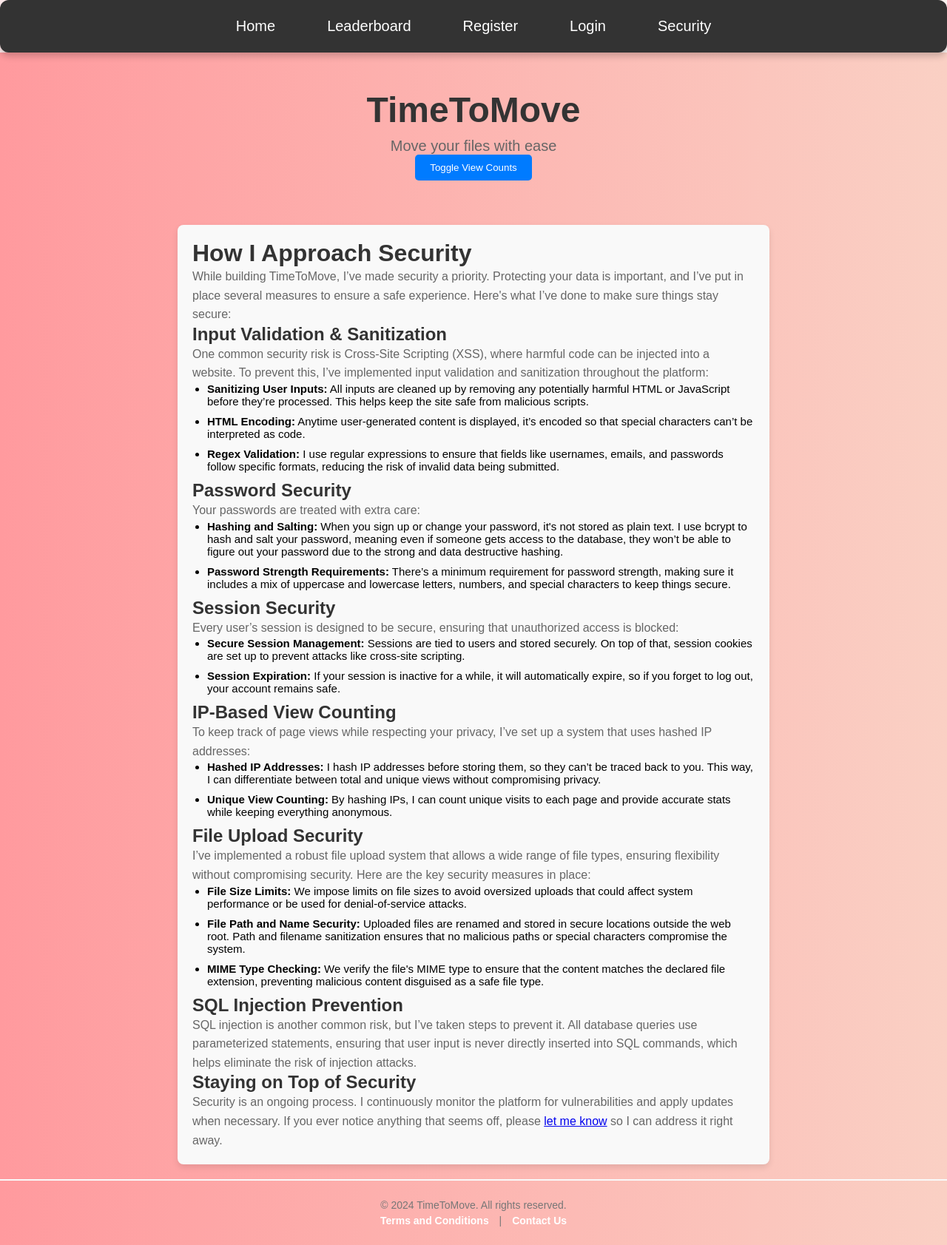
After one commit to FelixCenusa/PiPullV3, a Node server app: template views/TimeToMove/security.ejs in a window 1280 px wide. The commit adds this page. Shown: the whole page at 74% size. Run offline with Node 20, Linux system fonts and the light colour scheme; the template is opened without the code that fills it, so the values that code supplies are empty.

```diff
--- a/package.json
+++ b/package.json
@@ -14,7 +14,9 @@
     "archiver": "^7.0.1",
     "bcrypt": "^5.1.1",
     "canvas": "^2.11.2",
+    "cookie-parser": "^1.4.6",
     "crypto": "^1.0.1",
+    "csurf": "^1.10.0",
     "dotenv": "^16.4.5",
     "ejs": "^3.1.10",
     "express": "^5.0.0",
--- a/views/TimeToMove/boxContents.ejs
+++ b/views/TimeToMove/boxContents.ejs
@@ -9,7 +9,7 @@
 <% } %>
 
 <!-- if the box object is not null, display the box contents -->
-<% if (box) { %>
+<% if ( typeof box !== 'undefined' && box !== null) { %>
     <%= console.log("box") %>
     <%= console.log(box) %>
     <%= console.log("box.TitleChosen") %>
--- a/views/TimeToMove/fakeVerify.ejs
+++ b/views/TimeToMove/fakeVerify.ejs
@@ -4,11 +4,11 @@
 
 <p>Please enter the verification FAAAKKKEEtoken you received via email to complete your registration.</p>
 
-<form action="/fakeVerify" method="POST">
+<!-- <form action="/fakeVerify" method="POST">
     <label for="token">Enter Verification Token:</label>
     <input type="text" id="token" name="token" required>
 
     <button type="submit">Verify</button>
-</form>
+</form> -->
 
 <%- include('./../partials/footer.ejs') %>
--- a/views/TimeToMove/index.ejs
+++ b/views/TimeToMove/index.ejs
@@ -27,8 +27,9 @@
 <section id="about">
     <div class="container">
         <h2>About TimeToMove</h2>
+        <!-- -->
         <p>TimeToMove is a web application designed to simplify file storage and sharing. Developed by <strong>Felix Cenusa</strong>, it aims to provide users with an intuitive platform to manage and share their files.</p>
-        <p>Check out our project on <a href="https://github.com/FelixCenusa" target="_blank">GitHub</a>.</p>
+        <p>Check out our project on <a href="https://github.com/FelixCenusa/PiPullV3" target="_blank">GitHub</a>.</p>
     </div>
 </section>
 
--- /dev/null
+++ b/views/TimeToMove/security.ejs
@@ -0,0 +1,96 @@
+<%- include('./../partials/header.ejs') %>
+
+<div class="security-page">
+    <h1>How I Approach Security</h1>
+    <p>
+        While building TimeToMove, I’ve made security a priority. Protecting your data is important, and I’ve put in place several measures to ensure a safe experience. Here's what I’ve done to make sure things stay secure:
+    </p>
+
+    <h2>Input Validation & Sanitization</h2>
+    <p>
+        One common security risk is Cross-Site Scripting (XSS), where harmful code can be injected into a website. To prevent this, I’ve implemented input validation and sanitization throughout the platform:
+    </p>
+    <ul>
+        <li><strong>Sanitizing User Inputs:</strong> All inputs are cleaned up by removing any potentially harmful HTML or JavaScript before they’re processed. This helps keep the site safe from malicious scripts.</li>
+        <li><strong>HTML Encoding:</strong> Anytime user-generated content is displayed, it’s encoded so that special characters can’t be interpreted as code.</li>
+        <li><strong>Regex Validation:</strong> I use regular expressions to ensure that fields like usernames, emails, and passwords follow specific formats, reducing the risk of invalid data being submitted.</li>
+    </ul>
+
+    <h2>Password Security</h2>
+    <p>
+        Your passwords are treated with extra care:
+    </p>
+    <ul>
+        <li><strong>Hashing and Salting:</strong> When you sign up or change your password, it's not stored as plain text. I use bcrypt to hash and salt your password, meaning even if someone gets access to the database, they won’t be able to figure out your password due to the strong and data destructive hashing.</li>
+        <li><strong>Password Strength Requirements:</strong> There’s a minimum requirement for password strength, making sure it includes a mix of uppercase and lowercase letters, numbers, and special characters to keep things secure.</li>
+    </ul>
+
+    <h2>Session Security</h2>
+    <p>
+        Every user’s session is designed to be secure, ensuring that unauthorized access is blocked:
+    </p>
+    <ul>
+        <li><strong>Secure Session Management:</strong> Sessions are tied to users and stored securely. On top of that, session cookies are set up to prevent attacks like cross-site scripting.</li>
+        <li><strong>Session Expiration:</strong> If your session is inactive for a while, it will automatically expire, so if you forget to log out, your account remains safe.</li>
+    </ul>
+
+    <h2>IP-Based View Counting</h2>
+    <p>
+        To keep track of page views while respecting your privacy, I’ve set up a system that uses hashed IP addresses:
+    </p>
+    <ul>
+        <li><strong>Hashed IP Addresses:</strong> I hash IP addresses before storing them, so they can’t be traced back to you. This way, I can differentiate between total and unique views without compromising privacy.</li>
+        <li><strong>Unique View Counting:</strong> By hashing IPs, I can count unique visits to each page and provide accurate stats while keeping everything anonymous.</li>
+    </ul>
+
+
+
+    <h2>File Upload Security</h2>
+<p>
+    I’ve implemented a robust file upload system that allows a wide range of file types, ensuring flexibility without compromising security. Here are the key security measures in place:
+</p>
+<ul>
+    <li><strong>File Size Limits:</strong> We impose limits on file sizes to avoid oversized uploads that could affect system performance or be used for denial-of-service attacks.</li>
+    <li><strong>File Path and Name Security:</strong> Uploaded files are renamed and stored in secure locations outside the web root. Path and filename sanitization ensures that no malicious paths or special characters compromise the system.</li>
+    <li><strong>MIME Type Checking:</strong> We verify the file's MIME type to ensure that the content matches the declared file extension, preventing malicious content disguised as a safe file type.</li>
+</ul>
+
+
+    <h2>SQL Injection Prevention</h2>
+    <p>
+        SQL injection is another common risk, but I’ve taken steps to prevent it. All database queries use parameterized statements, ensuring that user input is never directly inserted into SQL commands, which helps eliminate the risk of injection attacks.
+    </p>
+
+    <h2>Staying on Top of Security</h2>
+    <p>
+        Security is an ongoing process. I continuously monitor the platform for vulnerabilities and apply updates when necessary. If you ever notice anything that seems off, please <a href="/contact">let me know</a> so I can address it right away.
+    </p>
+</div>
+
+<%- include('./../partials/footer.ejs') %>
+
+<style>
+    .security-page {
+        max-width: 800px;
+        margin: 0 auto;
+        padding: 20px;
+        background-color: #f9f9f9;
+        border-radius: 8px;
+        box-shadow: 0 4px 8px rgba(0, 0, 0, 0.1);
+    }
+    .security-page h1, h2 {
+        color: #333;
+    }
+    .security-page p {
+        font-size: 16px;
+        line-height: 1.6;
+        color: #666;
+    }
+    .security-page ul {
+        margin-left: 20px;
+    }
+    .security-page ul li {
+        font-size: 15px;
+        margin-bottom: 10px;
+    }
+</style>
--- a/views/partials/header.ejs
+++ b/views/partials/header.ejs
@@ -215,7 +215,7 @@
     text-align: center;
     border-radius: 5px;
     color: #fff; /* White text for contrast */
-    width: 20%;  /* Reduce width */
+    width: 25%;  /* Reduce width */
     max-width: 600px;  /* Set a maximum width */
     margin: 0 auto; /* Center the box */
     box-shadow: 0 4px 8px rgba(0, 0, 0, 0.1); /* Add a shadow for a cleaner look */
@@ -302,12 +302,13 @@
                 <li><a href="/create_user">Register</a></li>
                 <li><a href="/login">Login</a></li>
             <% } %>
+            <li><a href="/security">Security</a></li>
         </ul>
     </nav>
 
     <!-- Header Section -->
     <header>
-        <h1>TimeToMove!</h1>
+        <h1>TimeToMove</h1>
         <p>Move your files with ease</p>
 
         <!-- Toggle Button for View Counts -->
```
Also changed, not shown: routes/indexRoutes.js (+34 -25 lines), views/TimeToMove/fakeRegister.ejs (+4 -4 lines), views/TimeToMove/profile.ejs (+20 -0 lines), 1 other file.
